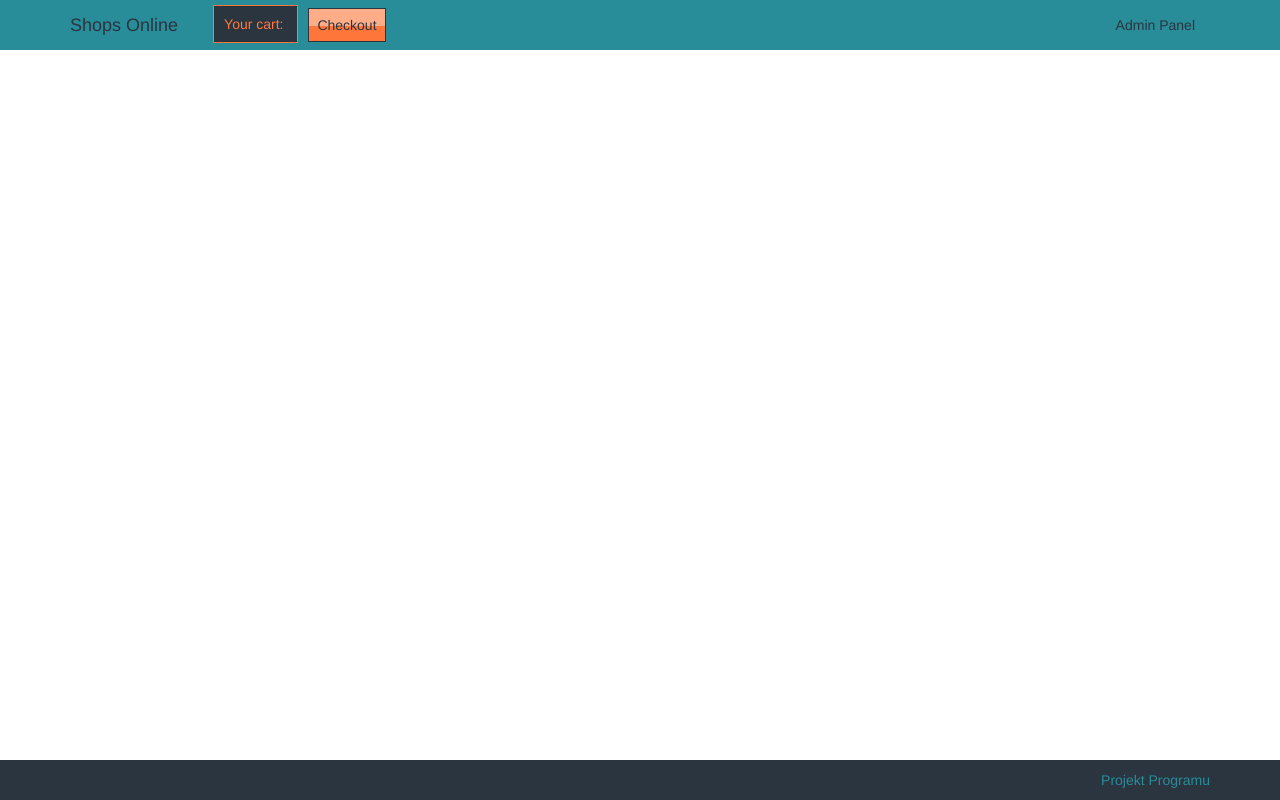
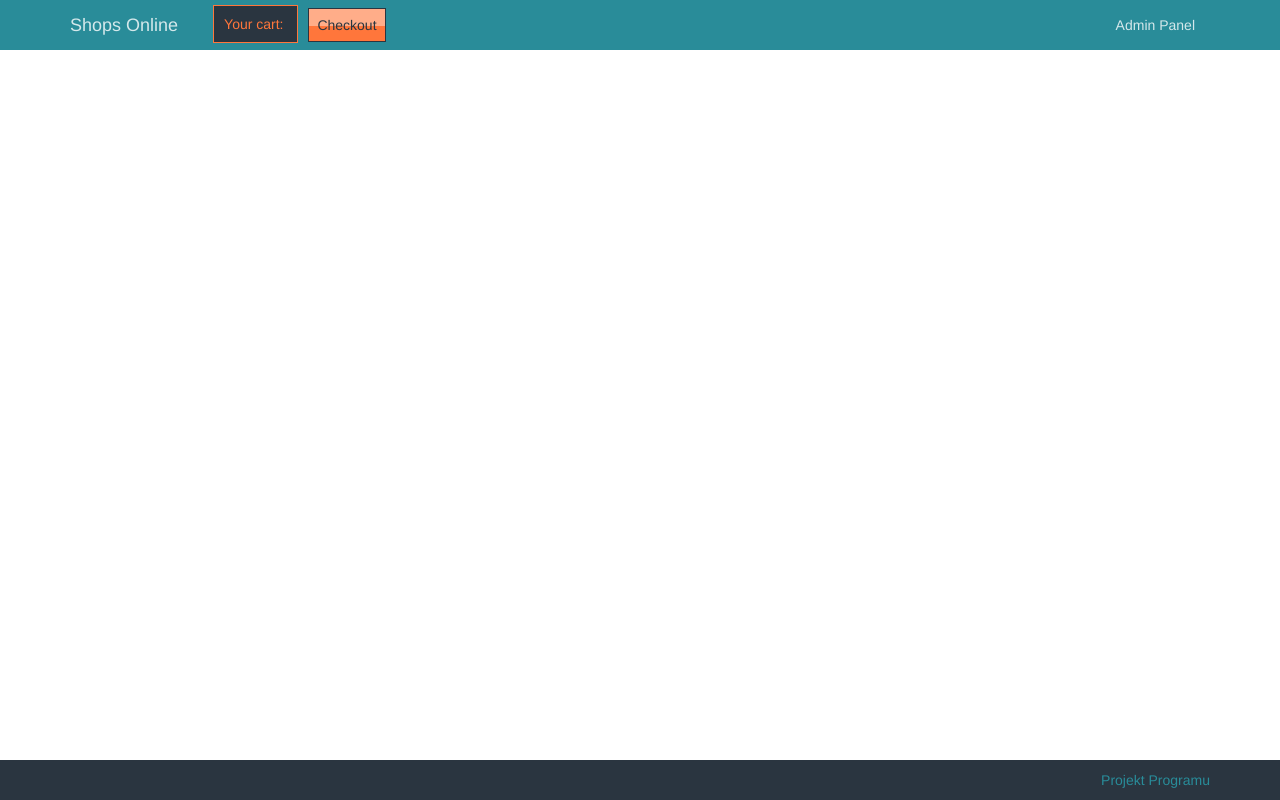
Before and after one commit to igor-smyrnov/Shops-Online, a website: page index.html in a window 1280 px wide. Drawn offline with nearby package versions, Linux system fonts and the light colour scheme; some packages are replaced by stand-ins of ours; no server answers.

Commit message:
Angular routing improvement (forgotten fragment) + menu style

```diff
--- a/app/product-single/product-single-ctrl.js
+++ b/app/product-single/product-single-ctrl.js
@@ -3,7 +3,7 @@
 SO.controller('productSingleController',
     [ '$scope', '$state', 'dataFactory',
         function ($scope, $state, dataFactory) {
-            dataFactory.getProductBySlug($state.params.slug)
+            dataFactory.getProductById($state.params.id)
                 .then(function (data) {
                     $scope.product = data;
                     dataFactory.getShopById($scope.product.shop_id)
--- a/assets/style.css
+++ b/assets/style.css
@@ -118,7 +118,7 @@ footer {
 }
 
 .navbar-default .navbar-brand {
-    color: #2A3540;
+    color: rgba(255, 255, 255, 0.8);
 }
 
 .navbar-default .navbar-brand:focus,
@@ -127,16 +127,11 @@ footer {
 }
 
 .navbar-default .navbar-nav>li>a {
-    color: #2A3540;
-    font-weight: 300;
+    color: rgba(255, 255, 255, 0.8);
 }
 
 .navbar-default .navbar-nav>li>a:focus,
-.navbar-default .navbar-nav>li>a:hover {
-    color: #A2A6B0;
-    background-color: #2A3540;
-}
-
+.navbar-default .navbar-nav>li>a:hover,
 .navbar-default .navbar-nav>.active>a,
 .navbar-default .navbar-nav>.active>a:focus,
 .navbar-default .navbar-nav>.active>a:hover,
```
